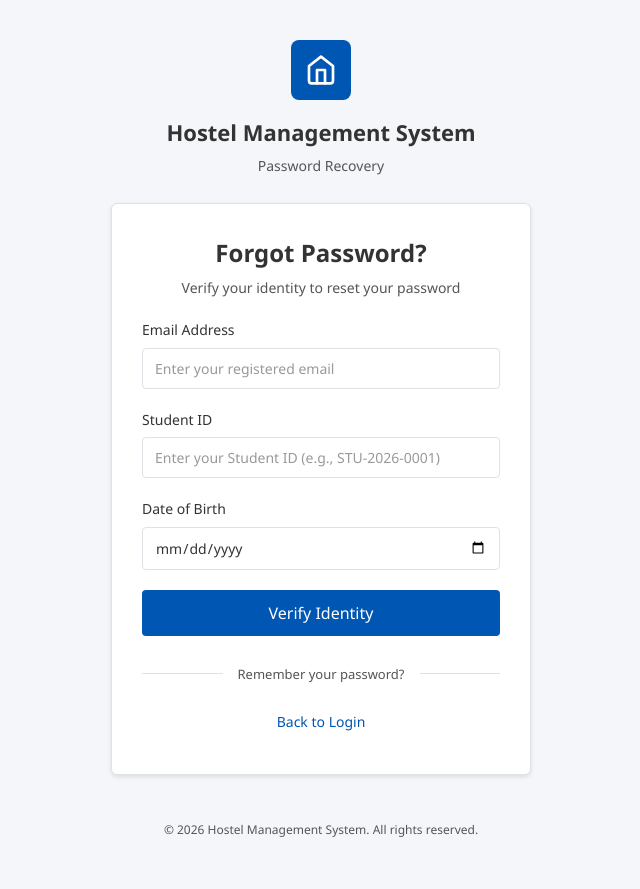
After one commit to Rezwoan/hostel-management-system, a PHP site: page /hostel-management-system/index.php?page=forgot_password in a window 1280 px wide. The commit adds this page. Shown: the whole page, without its empty margins (319-959 px from the left). Run offline with PHP 8.4, Linux system fonts and the light colour scheme.

Commit message:
feat: Implement password reset functionality with identity verification

```diff
--- /dev/null
+++ b/app/Controllers/Auth/ForgotPasswordController.php
@@ -0,0 +1,94 @@
+<?php
+// app/Controllers/Auth/ForgotPasswordController.php
+
+require_once __DIR__ . '/../../Models/AuthModel.php';
+
+$error_msg = '';
+$success_msg = '';
+$step = 'verify'; // 'verify' or 'reset'
+$verified_user_id = null;
+
+// Check if user came from successful verification (stored in session)
+if (isset($_SESSION['reset_user_id']) && isset($_SESSION['reset_token'])) {
+    $step = 'reset';
+    $verified_user_id = $_SESSION['reset_user_id'];
+}
+
+if ($_SERVER['REQUEST_METHOD'] === 'POST') {
+
+    // Step 1: Verify identity (email + student_id + dob)
+    if (isset($_POST['verify_identity'])) {
+        $email = trim($_POST['email'] ?? '');
+        $student_id = trim($_POST['student_id'] ?? '');
+        $dob = trim($_POST['dob'] ?? '');
+
+        // Validate inputs
+        if (empty($email) || empty($student_id) || empty($dob)) {
+            $error_msg = 'All fields are required.';
+        } else {
+            // Verify student identity
+            $result = verifyStudentIdentity($email, $student_id, $dob);
+
+            if ($result['success']) {
+                // Store verified user in session with a token
+                $_SESSION['reset_user_id'] = $result['user_id'];
+                $_SESSION['reset_token'] = bin2hex(random_bytes(16));
+                $_SESSION['reset_expires'] = time() + 600; // 10 minutes
+
+                $step = 'reset';
+                $verified_user_id = $result['user_id'];
+                $success_msg = 'Identity verified! Please set your new password.';
+            } else {
+                $error_msg = $result['message'];
+            }
+        }
+    }
+
+    // Step 2: Reset password
+    if (isset($_POST['reset_password'])) {
+        // Verify session is still valid
+        if (!isset($_SESSION['reset_user_id']) || !isset($_SESSION['reset_token']) || !isset($_SESSION['reset_expires'])) {
+            $error_msg = 'Session expired. Please verify your identity again.';
+            $step = 'verify';
+        } elseif (time() > $_SESSION['reset_expires']) {
+            // Session expired
+            unset($_SESSION['reset_user_id'], $_SESSION['reset_token'], $_SESSION['reset_expires']);
+            $error_msg = 'Session expired. Please verify your identity again.';
+            $step = 'verify';
+        } else {
+            $new_password = $_POST['new_password'] ?? '';
+            $confirm_password = $_POST['confirm_password'] ?? '';
+
+            // Validate passwords
+            if (empty($new_password) || empty($confirm_password)) {
+                $error_msg = 'Both password fields are required.';
+                $step = 'reset';
+            } elseif (strlen($new_password) < 6) {
+                $error_msg = 'Password must be at least 6 characters long.';
+                $step = 'reset';
+            } elseif ($new_password !== $confirm_password) {
+                $error_msg = 'Passwords do not match.';
+                $step = 'reset';
+            } else {
+                // Update password
+                $result = resetUserPassword($_SESSION['reset_user_id'], $new_password);
+
+                if ($result['success']) {
+                    // Clear session data
+                    unset($_SESSION['reset_user_id'], $_SESSION['reset_token'], $_SESSION['reset_expires']);
+
+                    // Redirect to login with success message
+                    $_SESSION['login_success_msg'] = 'Password reset successful! Please login with your new password.';
+                    header('Location: index.php?page=login');
+                    exit;
+                } else {
+                    $error_msg = $result['message'];
+                    $step = 'reset';
+                }
+            }
+        }
+    }
+}
+
+// Load the view
+require_once __DIR__ . '/../../Views/Auth/ForgotPasswordView.php';
--- a/app/Models/AuthModel.php
+++ b/app/Models/AuthModel.php
@@ -224,4 +224,88 @@ function deleteAllRememberTokens($userId) {
         mysqli_close($conn);
     }
 }
+
+/**
+ * Verify student identity for password reset
+ * @param string $email
+ * @param string $student_id
+ * @param string $dob (format: YYYY-MM-DD)
+ * @return array ['success' => bool, 'message' => string, 'user_id' => int|null]
+ */
+function verifyStudentIdentity($email, $student_id, $dob) {
+    $conn = dbConnect();
+    $response = ['success' => false, 'message' => '', 'user_id' => null];
+
+    try {
+        // Join users and student_profiles to verify all three fields
+        $sql = "SELECT u.id, u.name, u.status
+                FROM users u
+                INNER JOIN student_profiles sp ON u.id = sp.user_id
+                WHERE u.email = ? AND sp.student_id = ? AND sp.dob = ?";
+
+        $stmt = mysqli_prepare($conn, $sql);
+        mysqli_stmt_bind_param($stmt, "sss", $email, $student_id, $dob);
+        mysqli_stmt_execute($stmt);
+        $result = mysqli_stmt_get_result($stmt);
+
+        if ($row = mysqli_fetch_assoc($result)) {
+            // Check if account is active
+            if ($row['status'] !== 'ACTIVE') {
+                $response['message'] = "Account is " . strtolower($row['status']) . ". Please contact admin.";
+                return $response;
+            }
+
+            $response['success'] = true;
+            $response['user_id'] = $row['id'];
+            $response['message'] = 'Identity verified successfully.';
+        } else {
+            $response['message'] = 'No matching account found. Please check your email, student ID, and date of birth.';
+        }
+
+    } catch (Exception $e) {
+        $response['message'] = "System Error: " . $e->getMessage();
+    } finally {
+        mysqli_close($conn);
+    }
+
+    return $response;
+}
+
+/**
+ * Reset user password
+ * @param int $userId
+ * @param string $newPassword
+ * @return array ['success' => bool, 'message' => string]
+ */
+function resetUserPassword($userId, $newPassword) {
+    $conn = dbConnect();
+    $response = ['success' => false, 'message' => ''];
+
+    try {
+        // Hash the new password
+        $password_hash = password_hash($newPassword, PASSWORD_DEFAULT);
+
+        // Update password
+        $sql = "UPDATE users SET password_hash = ? WHERE id = ?";
+        $stmt = mysqli_prepare($conn, $sql);
+        mysqli_stmt_bind_param($stmt, "si", $password_hash, $userId);
+
+        if (mysqli_stmt_execute($stmt)) {
+            // Delete all remember tokens for this user (security measure)
+            deleteAllRememberTokens($userId);
+
+            $response['success'] = true;
+            $response['message'] = 'Password reset successfully.';
+        } else {
+            $response['message'] = 'Failed to update password. Please try again.';
+        }
+
+    } catch (Exception $e) {
+        $response['message'] = "System Error: " . $e->getMessage();
+    } finally {
+        mysqli_close($conn);
+    }
+
+    return $response;
+}
 ?>
--- /dev/null
+++ b/app/Views/Auth/ForgotPasswordView.php
@@ -0,0 +1,158 @@
+<!DOCTYPE html>
+<html lang="en">
+<head>
+    <meta charset="UTF-8">
+    <meta name="viewport" content="width=device-width, initial-scale=1.0">
+    <title>Forgot Password - Hostel Management System</title>
+    <link rel="stylesheet" href="public/assets/css/style.css">
+    <link rel="stylesheet" href="app/Views/Auth/css/LoginView.css">
+</head>
+<body>
+
+    <div class="auth-page">
+        <div class="auth-container">
+
+            <!-- Logo -->
+            <div class="auth-logo">
+                <div class="logo-icon">
+                    <svg xmlns="http://www.w3.org/2000/svg" viewBox="0 0 24 24" fill="none" stroke="currentColor" stroke-width="2" stroke-linecap="round" stroke-linejoin="round">
+                        <path d="M3 9l9-7 9 7v11a2 2 0 0 1-2 2H5a2 2 0 0 1-2-2z"></path>
+                        <polyline points="9 22 9 12 15 12 15 22"></polyline>
+                    </svg>
+                </div>
+                <h1>Hostel Management System</h1>
+                <p>Password Recovery</p>
+            </div>
+
+            <!-- Forgot Password Card -->
+            <div class="auth-card">
+
+                <?php if ($step === 'verify'): ?>
+                    <!-- Step 1: Verify Identity -->
+                    <div class="card-header">
+                        <h2>Forgot Password?</h2>
+                        <p>Verify your identity to reset your password</p>
+                    </div>
+
+                    <?php if (!empty($error_msg)): ?>
+                        <div class="alert alert-error">
+                            <?php echo htmlspecialchars($error_msg); ?>
+                        </div>
+                    <?php endif; ?>
+
+                    <form action="" method="POST">
+                        <div class="form-group">
+                            <label for="email">Email Address</label>
+                            <input
+                                type="email"
+                                id="email"
+                                name="email"
+                                class="form-control"
+                                placeholder="Enter your registered email"
+                                required
+                                value="<?php echo isset($_POST['email']) ? htmlspecialchars($_POST['email']) : ''; ?>"
+                            >
+                        </div>
+
+                        <div class="form-group">
+                            <label for="student_id">Student ID</label>
+                            <input
+                                type="text"
+                                id="student_id"
+                                name="student_id"
+                                class="form-control"
+                                placeholder="Enter your Student ID (e.g., STU-2026-0001)"
+                                required
+                                value="<?php echo isset($_POST['student_id']) ? htmlspecialchars($_POST['student_id']) : ''; ?>"
+                            >
+                        </div>
+
+                        <div class="form-group">
+                            <label for="dob">Date of Birth</label>
+                            <input
+                                type="date"
+                                id="dob"
+                                name="dob"
+                                class="form-control"
+                                required
+                                value="<?php echo isset($_POST['dob']) ? htmlspecialchars($_POST['dob']) : ''; ?>"
+                            >
+                        </div>
+
+                        <button type="submit" name="verify_identity" class="btn btn-primary btn-block btn-lg">
+                            Verify Identity
+                        </button>
+                    </form>
+
+                <?php else: ?>
+                    <!-- Step 2: Reset Password -->
+                    <div class="card-header">
+                        <h2>Reset Password</h2>
+                        <p>Enter your new password</p>
+                    </div>
+
+                    <?php if (!empty($error_msg)): ?>
+                        <div class="alert alert-error">
+                            <?php echo htmlspecialchars($error_msg); ?>
+                        </div>
+                    <?php endif; ?>
+
+                    <?php if (!empty($success_msg)): ?>
+                        <div class="alert alert-success">
+                            <?php echo htmlspecialchars($success_msg); ?>
+                        </div>
+                    <?php endif; ?>
+
+                    <form action="" method="POST">
+                        <div class="form-group">
+                            <label for="new_password">New Password</label>
+                            <input
+                                type="password"
+                                id="new_password"
+                                name="new_password"
+                                class="form-control"
+                                placeholder="Enter new password (min 6 characters)"
+                                required
+                                minlength="6"
+                            >
+                        </div>
+
+                        <div class="form-group">
+                            <label for="confirm_password">Confirm Password</label>
+                            <input
+                                type="password"
+                                id="confirm_password"
+                                name="confirm_password"
+                                class="form-control"
+                                placeholder="Confirm your new password"
+                                required
+                                minlength="6"
+                            >
+                        </div>
+
+                        <button type="submit" name="reset_password" class="btn btn-primary btn-block btn-lg">
+                            Reset Password
+                        </button>
+                    </form>
+
+                <?php endif; ?>
+
+                <div class="auth-divider">
+                    <span>Remember your password?</span>
+                </div>
+
+                <p class="auth-link">
+                    <a href="index.php?page=login">Back to Login</a>
+                </p>
+            </div>
+
+            <!-- Footer -->
+            <p class="page-footer">
+                &copy; <?php echo date('Y'); ?> Hostel Management System. All rights reserved.
+            </p>
+
+        </div>
+    </div>
+
+</body>
+</html>
--- a/index.php
+++ b/index.php
@@ -98,6 +98,10 @@ switch ($page) {
 
     case 'signup':
         require_once __DIR__ . '/app/Controllers/Auth/SignupController.php';
+        break;
+
+    case 'forgot_password':
+        require_once __DIR__ . '/app/Controllers/Auth/ForgotPasswordController.php';
         break;
 
     case 'logout':
```
Also changed, not shown: app/Controllers/Auth/loginController.php (+7 -0 lines).
